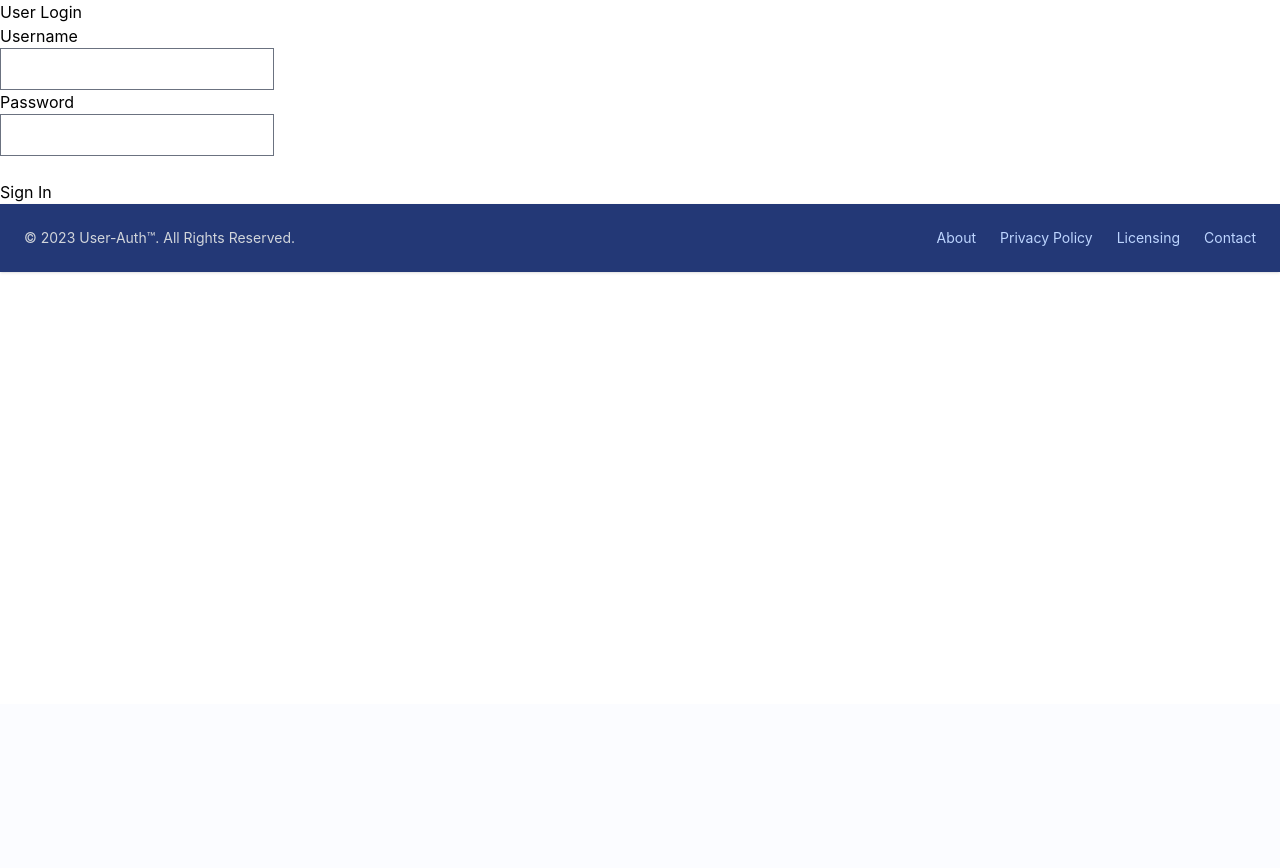
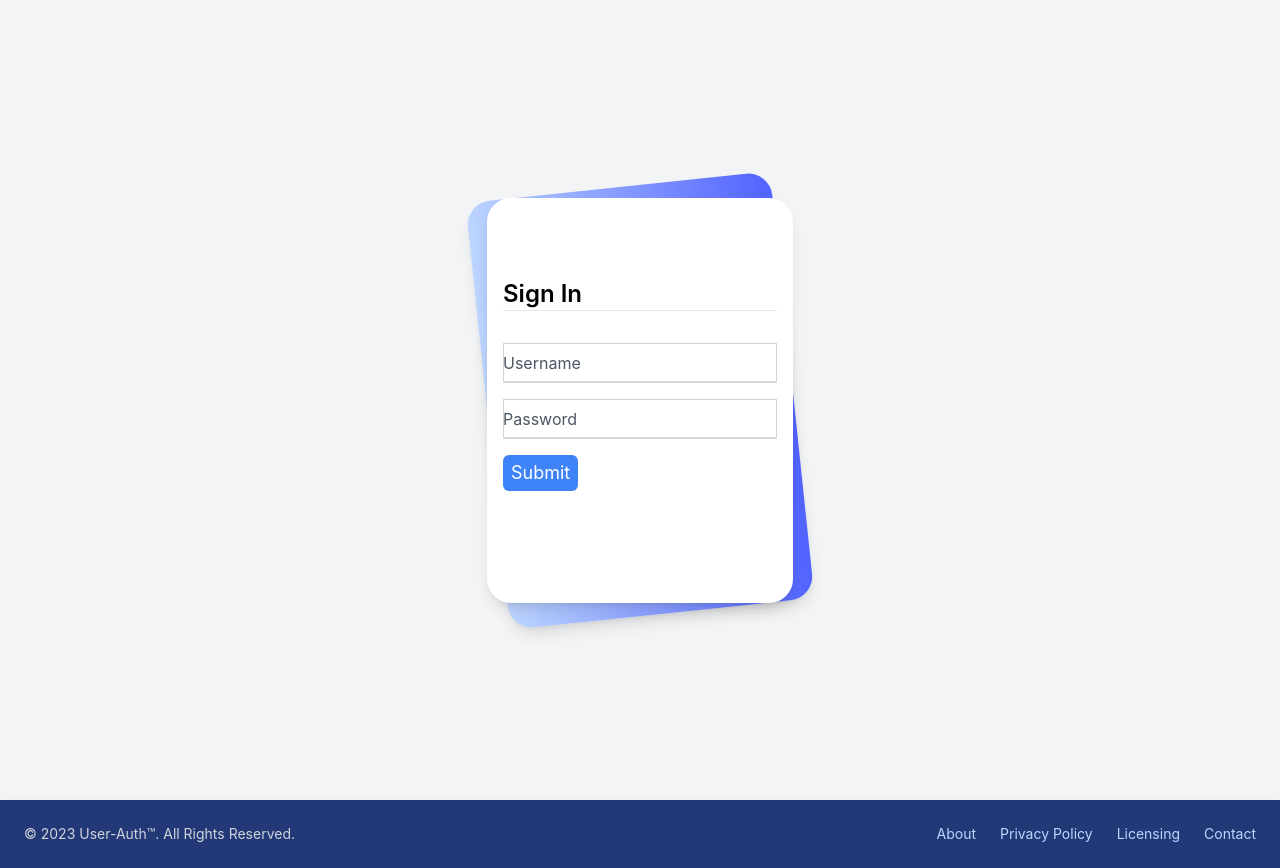
Before and after one commit to Sochuks/User-auth, a Django app: page /signin_user in a window 1280 px wide. Shown: the part 96-964 px from the top of the page. Before the commit the page ends 369 px from the top, so only its background shows below. Run offline with Django 4.2, Linux system fonts and the light colour scheme; some libraries are stand-ins or nearby versions.

Commit message:
Modified login and added cache control

```diff
--- a/templates/user/login.html
+++ b/templates/user/login.html
@@ -5,9 +5,6 @@
 
 <!-- Page body -->
 {% block body %}
-
-<h1>User Login</h1>
-
 
     {% for message in messages %}
         <script src="https://unpkg.com/sweetalert/dist/sweetalert.min.js"></script>
@@ -30,25 +27,38 @@
 
 
 <!-- form container -->
-<div class="container">
+<div class="min-h-screen bg-gray-100 py-6 flex flex-col justify-center sm:py-12">
+	<div class="relative py-3 sm:max-w-xl sm:mx-auto">
+		<div
+			class="absolute inset-0 bg-gradient-to-r from-fourCol to-primaryCol shadow-lg transform -skew-y-6 sm:skew-y-0 sm:-rotate-6 sm:rounded-3xl">
+		</div>
+		<div class="relative px-4 py-10 bg-white shadow-lg sm:rounded-3xl sm:p-20">
+			<div class="max-w-md mx-auto">
+				<div>
+					<h1 class="text-2xl font-semibold">Sign In</h1>
+				</div>
 
-    <!-- form -->
-    <form action="{% url 'signin_user' %}" method="post">
-        <!-- csrf token -->
-        {% csrf_token %}
+                <form action="{% url 'signin_user' %}" method="post" class="divide-y divide-gray-200">
+					<!-- csrf token -->
+					{% csrf_token %}
+					<div class="py-8 text-base leading-6 space-y-4 text-gray-700 sm:text-lg sm:leading-7">
+						<div class="relative">
+							<input autocomplete="off" id="username" name="username" type="text" class="peer placeholder-transparent h-10 w-full border-b-2 border-gray-300 text-gray-900 focus:outline-none focus:borer-rose-600" placeholder="Enter Username" />
+							<label for="username" class="absolute left-0 -top-3.5 text-gray-600 text-sm peer-placeholder-shown:text-base peer-placeholder-shown:text-gray-440 peer-placeholder-shown:top-2 transition-all peer-focus:-top-3.5 peer-focus:text-gray-600 peer-focus:text-sm">Username</label>
+						</div>
+						<div class="relative">
+							<input autocomplete="off" id="pass_one" name="pass_one" type="password" class="peer placeholder-transparent h-10 w-full border-b-2 border-gray-300 text-gray-900 focus:outline-none focus:borer-rose-600" placeholder="Enter Password" />
+							<label for="password" class="absolute left-0 -top-3.5 text-gray-600 text-sm peer-placeholder-shown:text-base peer-placeholder-shown:text-gray-440 peer-placeholder-shown:top-2 transition-all peer-focus:-top-3.5 peer-focus:text-gray-600 peer-focus:text-sm">Password</label>
+						</div>
+						<div class="relative">
+							<button class="bg-blue-500 text-white rounded-md px-2 py-1">Submit</button>
+						</div>
+					</div>
+				</form>
 
-        <label for="">Username</label><br>
-        <input type="text" name="username" id="username"><br>
-
-
-        <label for="">Password</label><br>
-        <input type="password" name="pass_one" id="pass_one"><br><br>
-
-        <button type="submit">
-            Sign In
-        </button>
-
-    </form>
+			</div>
+		</div>
+	</div>
 </div>
 
 {% endblock body %}
--- a/theme/static/css/dist/styles.css
+++ b/theme/static/css/dist/styles.css
@@ -747,12 +747,35 @@ select {
   position: sticky;
 }
 
+.inset-0 {
+  top: 0px;
+  right: 0px;
+  bottom: 0px;
+  left: 0px;
+}
+
 .left-6 {
   left: 1.5rem;
 }
 
 .right-6 {
   right: 1.5rem;
+}
+
+.top-20 {
+  top: 5rem;
+}
+
+.left-0 {
+  left: 0px;
+}
+
+.-top-3\.5 {
+  top: -0.875rem;
+}
+
+.-top-3 {
+  top: -0.75rem;
 }
 
 .z-10 {
@@ -854,32 +876,24 @@ select {
   height: 100vh;
 }
 
+.h-16 {
+  height: 4rem;
+}
+
+.h-full {
+  height: 100%;
+}
+
 .h-5 {
   height: 1.25rem;
 }
 
-.h-8 {
-  height: 2rem;
+.h-10 {
+  height: 2.5rem;
 }
 
-.h-12 {
-  height: 3rem;
-}
-
-.h-16 {
-  height: 4rem;
-}
-
-.w-5 {
-  width: 1.25rem;
-}
-
-.w-8 {
-  width: 2rem;
-}
-
-.w-12 {
-  width: 3rem;
+.min-h-screen {
+  min-height: 100vh;
 }
 
 .w-16 {
@@ -890,6 +904,18 @@ select {
   width: 100%;
 }
 
+.w-96 {
+  width: 24rem;
+}
+
+.w-5 {
+  width: 1.25rem;
+}
+
+.max-w-md {
+  max-width: 28rem;
+}
+
 .flex-shrink-0 {
   flex-shrink: 0;
 }
@@ -898,8 +924,17 @@ select {
   border-collapse: collapse;
 }
 
+.-skew-y-6 {
+  --tw-skew-y: -6deg;
+  transform: translate(var(--tw-translate-x), var(--tw-translate-y)) rotate(var(--tw-rotate)) skewX(var(--tw-skew-x)) skewY(var(--tw-skew-y)) scaleX(var(--tw-scale-x)) scaleY(var(--tw-scale-y));
+}
+
 .transform {
   transform: translate(var(--tw-translate-x), var(--tw-translate-y)) rotate(var(--tw-rotate)) skewX(var(--tw-skew-x)) skewY(var(--tw-skew-y)) scaleX(var(--tw-scale-x)) scaleY(var(--tw-scale-y));
+}
+
+.cursor-pointer {
+  cursor: pointer;
 }
 
 .appearance-none {
@@ -950,6 +985,23 @@ select {
   margin-bottom: calc(1.5rem * var(--tw-space-y-reverse));
 }
 
+.space-y-4 > :not([hidden]) ~ :not([hidden]) {
+  --tw-space-y-reverse: 0;
+  margin-top: calc(1rem * calc(1 - var(--tw-space-y-reverse)));
+  margin-bottom: calc(1rem * var(--tw-space-y-reverse));
+}
+
+.divide-y > :not([hidden]) ~ :not([hidden]) {
+  --tw-divide-y-reverse: 0;
+  border-top-width: calc(1px * calc(1 - var(--tw-divide-y-reverse)));
+  border-bottom-width: calc(1px * var(--tw-divide-y-reverse));
+}
+
+.divide-gray-200 > :not([hidden]) ~ :not([hidden]) {
+  --tw-divide-opacity: 1;
+  border-color: rgb(229 231 235 / var(--tw-divide-opacity));
+}
+
 .self-end {
   align-self: flex-end;
 }
@@ -958,20 +1010,20 @@ select {
   border-radius: 9999px;
 }
 
+.rounded-md {
+  border-radius: 0.375rem;
+}
+
 .rounded-lg {
   border-radius: 0.5rem;
 }
 
-.rounded-md {
-  border-radius: 0.375rem;
+.rounded {
+  border-radius: 0.25rem;
 }
 
 .rounded-none {
   border-radius: 0px;
-}
-
-.rounded {
-  border-radius: 0.25rem;
 }
 
 .border {
@@ -982,14 +1034,32 @@ select {
   border-bottom-width: 4px;
 }
 
+.border-b-2 {
+  border-bottom-width: 2px;
+}
+
 .border-blue-300 {
   --tw-border-opacity: 1;
   border-color: rgb(147 197 253 / var(--tw-border-opacity));
 }
 
+.border-gray-300 {
+  --tw-border-opacity: 1;
+  border-color: rgb(209 213 219 / var(--tw-border-opacity));
+}
+
+.border-b-green-900 {
+  --tw-border-opacity: 1;
+  border-bottom-color: rgb(20 83 45 / var(--tw-border-opacity));
+}
+
 .bg-gray-50 {
   --tw-bg-opacity: 1;
   background-color: rgb(249 250 251 / var(--tw-bg-opacity));
+}
+
+.bg-fiveCol {
+  background-color: hsla(184, 100%, 94%, 1);
 }
 
 .bg-primaryCol {
@@ -1015,25 +1086,45 @@ select {
   background-color: rgb(30 58 138 / var(--tw-bg-opacity));
 }
 
-.bg-black {
+.bg-blue-50 {
   --tw-bg-opacity: 1;
-  background-color: rgb(0 0 0 / var(--tw-bg-opacity));
+  background-color: rgb(239 246 255 / var(--tw-bg-opacity));
 }
 
-.p-6 {
-  padding: 1.5rem;
+.bg-gray-100 {
+  --tw-bg-opacity: 1;
+  background-color: rgb(243 244 246 / var(--tw-bg-opacity));
 }
 
-.p-3 {
-  padding: 0.75rem;
+.bg-blue-500 {
+  --tw-bg-opacity: 1;
+  background-color: rgb(59 130 246 / var(--tw-bg-opacity));
+}
+
+.bg-opacity-50 {
+  --tw-bg-opacity: 0.5;
+}
+
+.bg-gradient-to-r {
+  background-image: linear-gradient(to right, var(--tw-gradient-stops));
+}
+
+.from-fourCol {
+  --tw-gradient-from: hsla(218, 100%, 87%, 1);
+  --tw-gradient-to: hsl(218 100% 87% / 0);
+  --tw-gradient-stops: var(--tw-gradient-from), var(--tw-gradient-to);
+}
+
+.to-primaryCol {
+  --tw-gradient-to: hsla(234, 100%, 66%, 1);
 }
 
 .p-4 {
   padding: 1rem;
 }
 
-.p-2 {
-  padding: 0.5rem;
+.p-3 {
+  padding: 0.75rem;
 }
 
 .p-8 {
@@ -1043,16 +1134,6 @@ select {
 .px-6 {
   padding-left: 1.5rem;
   padding-right: 1.5rem;
-}
-
-.py-8 {
-  padding-top: 2rem;
-  padding-bottom: 2rem;
-}
-
-.py-3 {
-  padding-top: 0.75rem;
-  padding-bottom: 0.75rem;
 }
 
 .py-2 {
@@ -1065,9 +1146,39 @@ select {
   padding-right: 1rem;
 }
 
+.py-8 {
+  padding-top: 2rem;
+  padding-bottom: 2rem;
+}
+
 .px-3 {
   padding-left: 0.75rem;
   padding-right: 0.75rem;
+}
+
+.py-6 {
+  padding-top: 1.5rem;
+  padding-bottom: 1.5rem;
+}
+
+.py-3 {
+  padding-top: 0.75rem;
+  padding-bottom: 0.75rem;
+}
+
+.py-10 {
+  padding-top: 2.5rem;
+  padding-bottom: 2.5rem;
+}
+
+.px-2 {
+  padding-left: 0.5rem;
+  padding-right: 0.5rem;
+}
+
+.py-1 {
+  padding-top: 0.25rem;
+  padding-bottom: 0.25rem;
 }
 
 .pt-2 {
@@ -1095,9 +1206,9 @@ select {
   line-height: 1;
 }
 
-.text-4xl {
-  font-size: 2.25rem;
-  line-height: 2.5rem;
+.text-2xl {
+  font-size: 1.5rem;
+  line-height: 2rem;
 }
 
 .text-sm {
@@ -1105,9 +1216,14 @@ select {
   line-height: 1.25rem;
 }
 
-.text-2xl {
-  font-size: 1.5rem;
-  line-height: 2rem;
+.text-4xl {
+  font-size: 2.25rem;
+  line-height: 2.5rem;
+}
+
+.text-base {
+  font-size: 1rem;
+  line-height: 1.5rem;
 }
 
 .font-bold {
@@ -1118,8 +1234,16 @@ select {
   font-weight: 500;
 }
 
+.font-semibold {
+  font-weight: 600;
+}
+
 .leading-normal {
   line-height: 1.5;
+}
+
+.leading-6 {
+  line-height: 1.5rem;
 }
 
 .tracking-normal {
@@ -1139,46 +1263,56 @@ select {
   color: rgb(255 255 255 / var(--tw-text-opacity));
 }
 
-.text-blue-800 {
-  --tw-text-opacity: 1;
-  color: rgb(30 64 175 / var(--tw-text-opacity));
-}
-
-.text-gray-500 {
-  --tw-text-opacity: 1;
-  color: rgb(107 114 128 / var(--tw-text-opacity));
-}
-
 .text-gray-300 {
   --tw-text-opacity: 1;
   color: rgb(209 213 219 / var(--tw-text-opacity));
-}
-
-.text-fiveCol {
-  color: hsla(184, 100%, 94%, 1);
 }
 
 .text-fourCol {
   color: hsla(218, 100%, 87%, 1);
 }
 
+.text-blue-800 {
+  --tw-text-opacity: 1;
+  color: rgb(30 64 175 / var(--tw-text-opacity));
+}
+
+.text-gray-700 {
+  --tw-text-opacity: 1;
+  color: rgb(55 65 81 / var(--tw-text-opacity));
+}
+
+.text-gray-900 {
+  --tw-text-opacity: 1;
+  color: rgb(17 24 39 / var(--tw-text-opacity));
+}
+
+.text-gray-600 {
+  --tw-text-opacity: 1;
+  color: rgb(75 85 99 / var(--tw-text-opacity));
+}
+
 .no-underline {
   text-decoration-line: none;
 }
 
-.opacity-75 {
-  opacity: 0.75;
+.placeholder-transparent::-moz-placeholder {
+  color: transparent;
+}
+
+.placeholder-transparent::placeholder {
+  color: transparent;
+}
+
+.shadow-lg {
+  --tw-shadow: 0 10px 15px -3px rgb(0 0 0 / 0.1), 0 4px 6px -4px rgb(0 0 0 / 0.1);
+  --tw-shadow-colored: 0 10px 15px -3px var(--tw-shadow-color), 0 4px 6px -4px var(--tw-shadow-color);
+  box-shadow: var(--tw-ring-offset-shadow, 0 0 #0000), var(--tw-ring-shadow, 0 0 #0000), var(--tw-shadow);
 }
 
 .shadow {
   --tw-shadow: 0 1px 3px 0 rgb(0 0 0 / 0.1), 0 1px 2px -1px rgb(0 0 0 / 0.1);
   --tw-shadow-colored: 0 1px 3px 0 var(--tw-shadow-color), 0 1px 2px -1px var(--tw-shadow-color);
-  box-shadow: var(--tw-ring-offset-shadow, 0 0 #0000), var(--tw-ring-shadow, 0 0 #0000), var(--tw-shadow);
-}
-
-.shadow-lg {
-  --tw-shadow: 0 10px 15px -3px rgb(0 0 0 / 0.1), 0 4px 6px -4px rgb(0 0 0 / 0.1);
-  --tw-shadow-colored: 0 10px 15px -3px var(--tw-shadow-color), 0 4px 6px -4px var(--tw-shadow-color);
   box-shadow: var(--tw-ring-offset-shadow, 0 0 #0000), var(--tw-ring-shadow, 0 0 #0000), var(--tw-shadow);
 }
 
@@ -1191,12 +1325,23 @@ select {
   filter: var(--tw-blur) var(--tw-brightness) var(--tw-contrast) var(--tw-grayscale) var(--tw-hue-rotate) var(--tw-invert) var(--tw-saturate) var(--tw-sepia) var(--tw-drop-shadow);
 }
 
+.transition-all {
+  transition-property: all;
+  transition-timing-function: cubic-bezier(0.4, 0, 0.2, 1);
+  transition-duration: 150ms;
+}
+
 .ease-in-out {
   transition-timing-function: cubic-bezier(0.4, 0, 0.2, 1);
 }
 
 .hover\:bg-secCol:hover {
   background-color: hsla(232, 100%, 74%, 1);
+}
+
+.hover\:bg-green-800:hover {
+  --tw-bg-opacity: 1;
+  background-color: rgb(22 101 52 / var(--tw-bg-opacity));
 }
 
 .hover\:text-thirdCol:hover {
@@ -1212,6 +1357,42 @@ select {
   outline-offset: 2px;
 }
 
+.peer:-moz-placeholder-shown ~ .peer-placeholder-shown\:top-2 {
+  top: 0.5rem;
+}
+
+.peer:placeholder-shown ~ .peer-placeholder-shown\:top-2 {
+  top: 0.5rem;
+}
+
+.peer:-moz-placeholder-shown ~ .peer-placeholder-shown\:text-base {
+  font-size: 1rem;
+  line-height: 1.5rem;
+}
+
+.peer:placeholder-shown ~ .peer-placeholder-shown\:text-base {
+  font-size: 1rem;
+  line-height: 1.5rem;
+}
+
+.peer:focus ~ .peer-focus\:-top-3\.5 {
+  top: -0.875rem;
+}
+
+.peer:focus ~ .peer-focus\:-top-3 {
+  top: -0.75rem;
+}
+
+.peer:focus ~ .peer-focus\:text-sm {
+  font-size: 0.875rem;
+  line-height: 1.25rem;
+}
+
+.peer:focus ~ .peer-focus\:text-gray-600 {
+  --tw-text-opacity: 1;
+  color: rgb(75 85 99 / var(--tw-text-opacity));
+}
+
 @media (prefers-color-scheme: dark) {
   .dark\:border-blue-800 {
     --tw-border-opacity: 1;
@@ -1223,18 +1404,23 @@ select {
     background-color: rgb(31 41 55 / var(--tw-bg-opacity));
   }
 
+  .dark\:text-gray-400 {
+    --tw-text-opacity: 1;
+    color: rgb(156 163 175 / var(--tw-text-opacity));
+  }
+
   .dark\:text-blue-400 {
     --tw-text-opacity: 1;
     color: rgb(96 165 250 / var(--tw-text-opacity));
   }
-
-  .dark\:text-gray-400 {
-    --tw-text-opacity: 1;
-    color: rgb(156 163 175 / var(--tw-text-opacity));
-  }
 }
 
 @media (min-width: 480px) {
+  .sm\:mx-auto {
+    margin-left: auto;
+    margin-right: auto;
+  }
+
   .sm\:mt-0 {
     margin-top: 0px;
   }
@@ -1243,27 +1429,58 @@ select {
     width: auto;
   }
 
+  .sm\:max-w-xl {
+    max-width: 36rem;
+  }
+
+  .sm\:-rotate-6 {
+    --tw-rotate: -6deg;
+    transform: translate(var(--tw-translate-x), var(--tw-translate-y)) rotate(var(--tw-rotate)) skewX(var(--tw-skew-x)) skewY(var(--tw-skew-y)) scaleX(var(--tw-scale-x)) scaleY(var(--tw-scale-y));
+  }
+
+  .sm\:skew-y-0 {
+    --tw-skew-y: 0deg;
+    transform: translate(var(--tw-translate-x), var(--tw-translate-y)) rotate(var(--tw-rotate)) skewX(var(--tw-skew-x)) skewY(var(--tw-skew-y)) scaleX(var(--tw-scale-x)) scaleY(var(--tw-scale-y));
+  }
+
   .sm\:self-center {
     align-self: center;
+  }
+
+  .sm\:rounded-3xl {
+    border-radius: 1.5rem;
+  }
+
+  .sm\:p-20 {
+    padding: 5rem;
+  }
+
+  .sm\:py-12 {
+    padding-top: 3rem;
+    padding-bottom: 3rem;
   }
 
   .sm\:text-center {
     text-align: center;
   }
+
+  .sm\:text-lg {
+    font-size: 1.125rem;
+    line-height: 1.75rem;
+  }
+
+  .sm\:leading-7 {
+    line-height: 1.75rem;
+  }
 }
 
 @media (min-width: 768px) {
-  .md\:mx-auto {
-    margin-left: auto;
-    margin-right: auto;
+  .md\:mt-0 {
+    margin-top: 0px;
   }
 
   .md\:mr-6 {
     margin-right: 1.5rem;
-  }
-
-  .md\:mt-0 {
-    margin-top: 0px;
   }
 
   .md\:block {
--- a/user/views.py
+++ b/user/views.py
@@ -71,5 +71,6 @@ def user_admin(request):
 
 # Create guest user view
 @login_required(login_url="signin")
+@cache_control(no_cache=True, must_revalidate=True, no_store=True)
 def user_guest(request):
     return render (request, "user/user.html")
```
Also changed, not shown: other parts of theme/static/css/dist/styles.css (+25 -31 lines).
